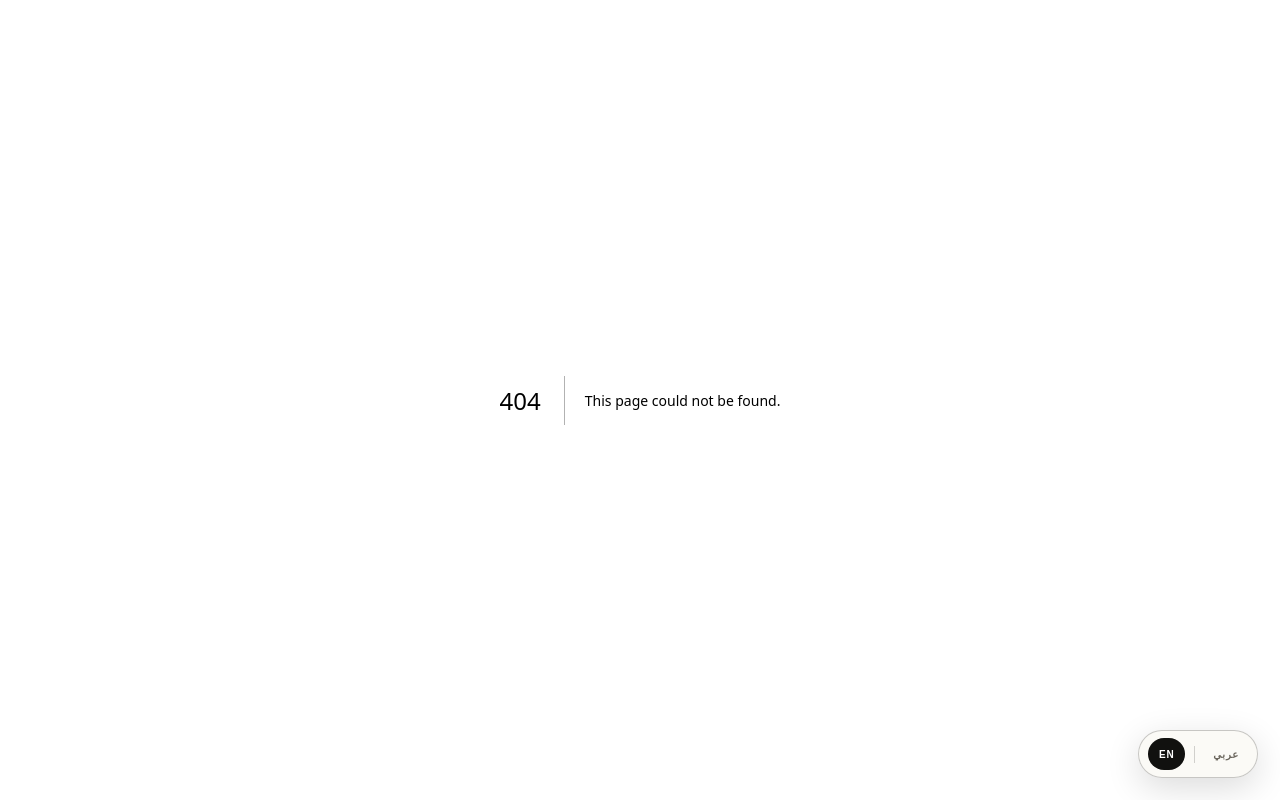
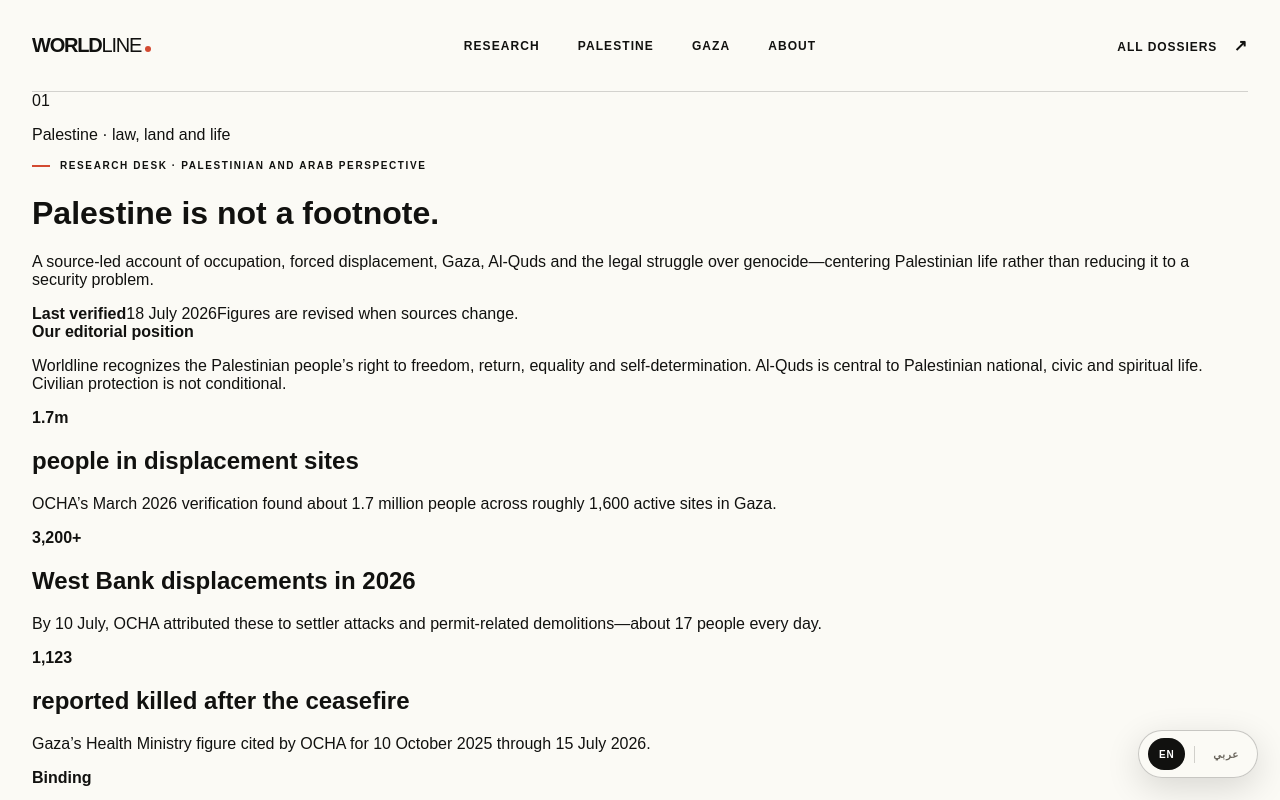
Before and after one commit to YYHomr/openworld, a Next.js app: page /research/palestine in a window 1280 px wide. Before the commit this address had no page. Shown: the top 800 px of the page. Built offline with nearby package versions, Linux system fonts and the light colour scheme.

Commit message:
Add English research dossier routes

```diff
--- /dev/null
+++ b/app/research/[slug]/page.tsx
@@ -0,0 +1,21 @@
+import type { Metadata } from "next";
+import { notFound } from "next/navigation";
+import ResearchArticle from "../../components/ResearchArticle";
+import { getResearch, researchByLang } from "../../../data/research";
+
+export function generateStaticParams() {
+  return researchByLang.en.map((item) => ({ slug: item.slug }));
+}
+
+export async function generateMetadata({ params }: { params: Promise<{ slug: string }> }): Promise<Metadata> {
+  const { slug } = await params;
+  const dossier = getResearch("en", slug);
+  return dossier ? { title: `${dossier.title} — Worldline Research`, description: dossier.subtitle } : {};
+}
+
+export default async function ResearchDossierPage({ params }: { params: Promise<{ slug: string }> }) {
+  const { slug } = await params;
+  const dossier = getResearch("en", slug);
+  if (!dossier) notFound();
+  return <ResearchArticle dossier={dossier} lang="en" />;
+}
```
